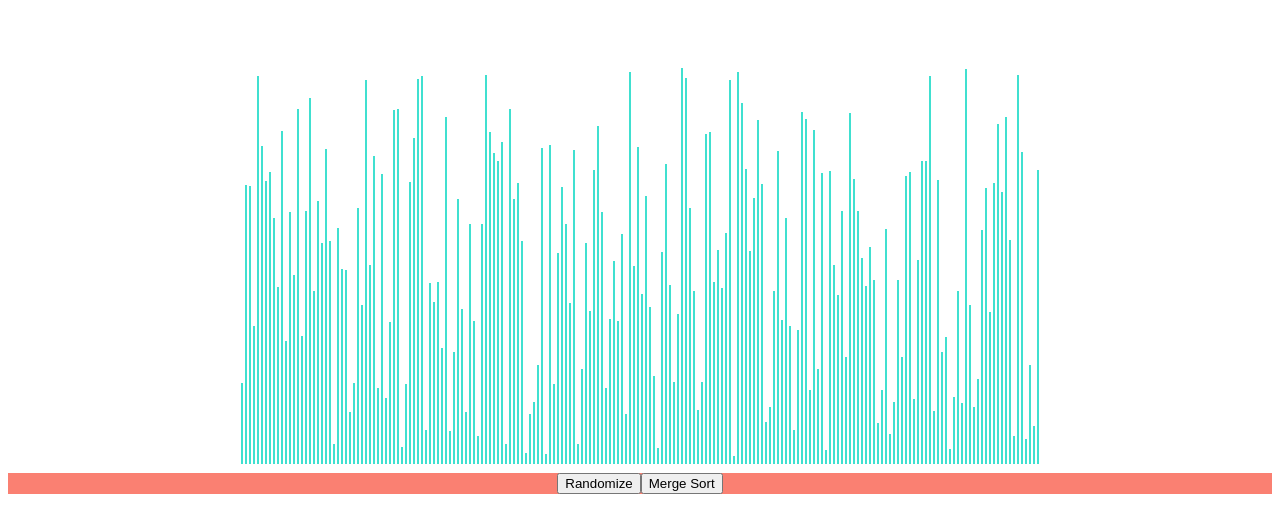
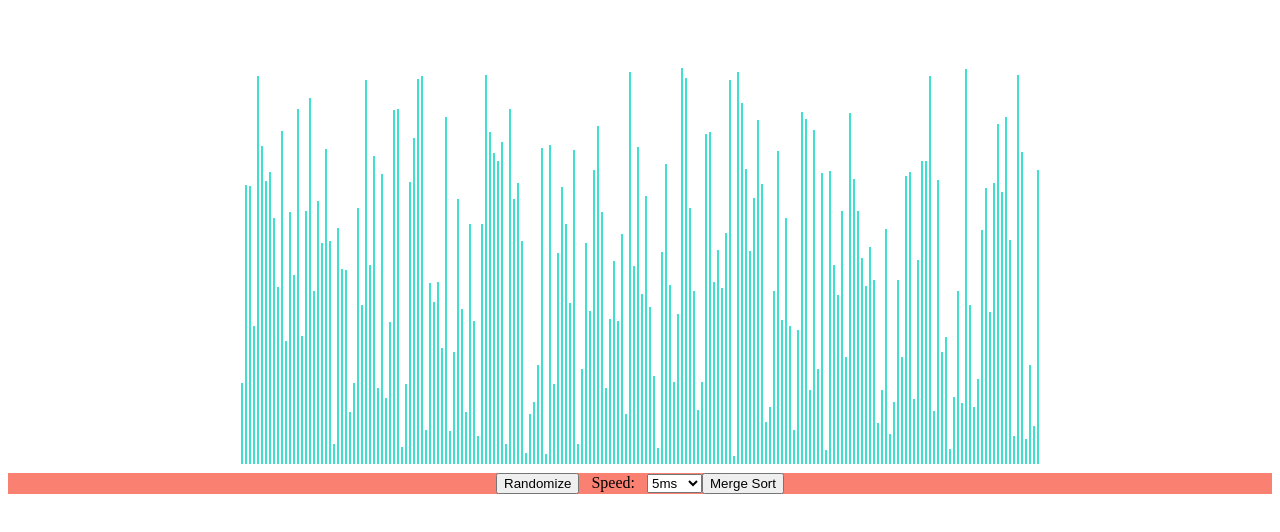
Before and after one commit to HagayHaut/mergesort-visualizer, a React (Create React App) app: page / in a window 1280 px wide. Shown: the top 532 px of the page. Built offline with nearby package versions, Linux system fonts and the light colour scheme.

Commit message:
add speed selection

```diff
--- a/src/App.js
+++ b/src/App.js
@@ -4,7 +4,6 @@ import Graph from './components/Graph';
 import Controls from './components/Controls';
 import './App.css';
 
-const ANIMATION_SPEED_MS = 1;
 const NUMBER_OF_ARRAY_BARS = 200;
 const PRIMARY_COLOR = 'turquoise';
 const SECONDARY_COLOR = 'red';
@@ -12,6 +11,7 @@ const SECONDARY_COLOR = 'red';
 function App() {
 
   const [sortArray, setSortArray] = useState([]);
+  const [speed, setSpeed] = useState(5)
 
   useEffect(() => {
     resetSortArray();
@@ -40,13 +40,13 @@ function App() {
         setTimeout(() => {
           barOneStyle.backgroundColor = color;
           barTwoStyle.backgroundColor = color;
-        }, i * ANIMATION_SPEED_MS);
+        }, i * speed);
       } else {
         setTimeout(() => {
           const [barOneIdx, newHeight] = animations[i];
           const barOneStyle = arrayBars[barOneIdx].style;
           barOneStyle.height = `${Math.floor(newHeight/2.5)}px`;
-        }, i * ANIMATION_SPEED_MS);
+        }, i * speed);
       }
     }
   }
@@ -57,6 +57,8 @@ function App() {
       <Controls
         onRandomizeClick={() => resetSortArray()}
         onMergeSortClick={() => mergeSort()}
+        onSpeedChange={(e) => setSpeed(e.target.value)}
+        speed={speed}
       />
     </div>
   );
--- a/src/components/Controls.js
+++ b/src/components/Controls.js
@@ -1,10 +1,22 @@
 import React from 'react'
 
-function Controls({ onRandomizeClick, onMergeSortClick }) {
+function Controls({
+    onRandomizeClick,
+    onMergeSortClick,
+    onSpeedChange,
+    speed
+  }) {
     return (
       <div className="controls">
           <span className="panel">
             <button onClick={onRandomizeClick}>Randomize</button>
+            <label> &nbsp; Speed: &nbsp; </label>
+            <select value={speed} onChange={onSpeedChange}>
+              <option value='1'>1ms</option>
+              <option value='2'>2ms</option>
+              <option value='5'>5ms</option>
+              <option value='10'>10ms</option>
+            </select>
             <button onClick={onMergeSortClick}>Merge Sort</button>
           </span>
       </div>
```
